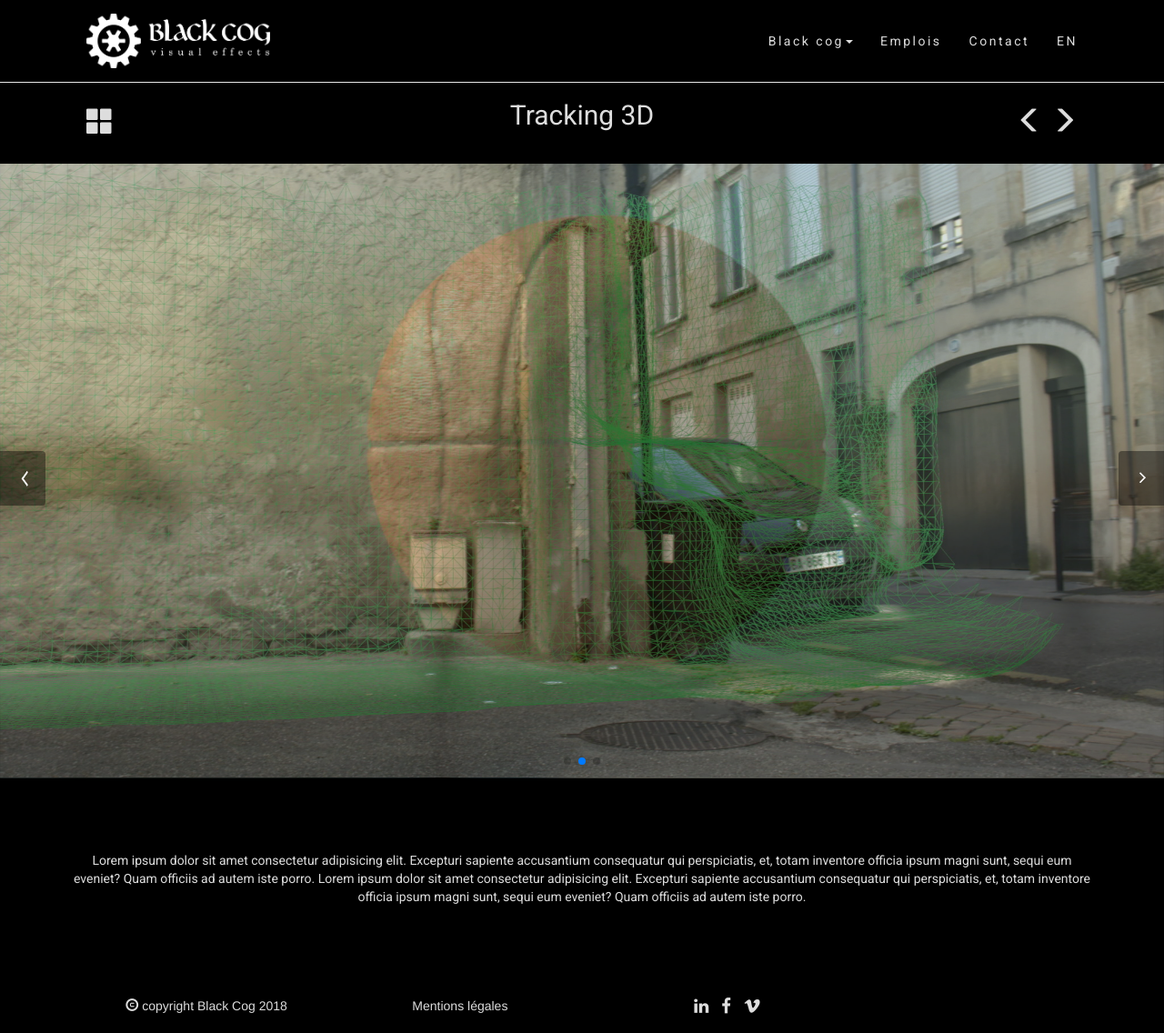
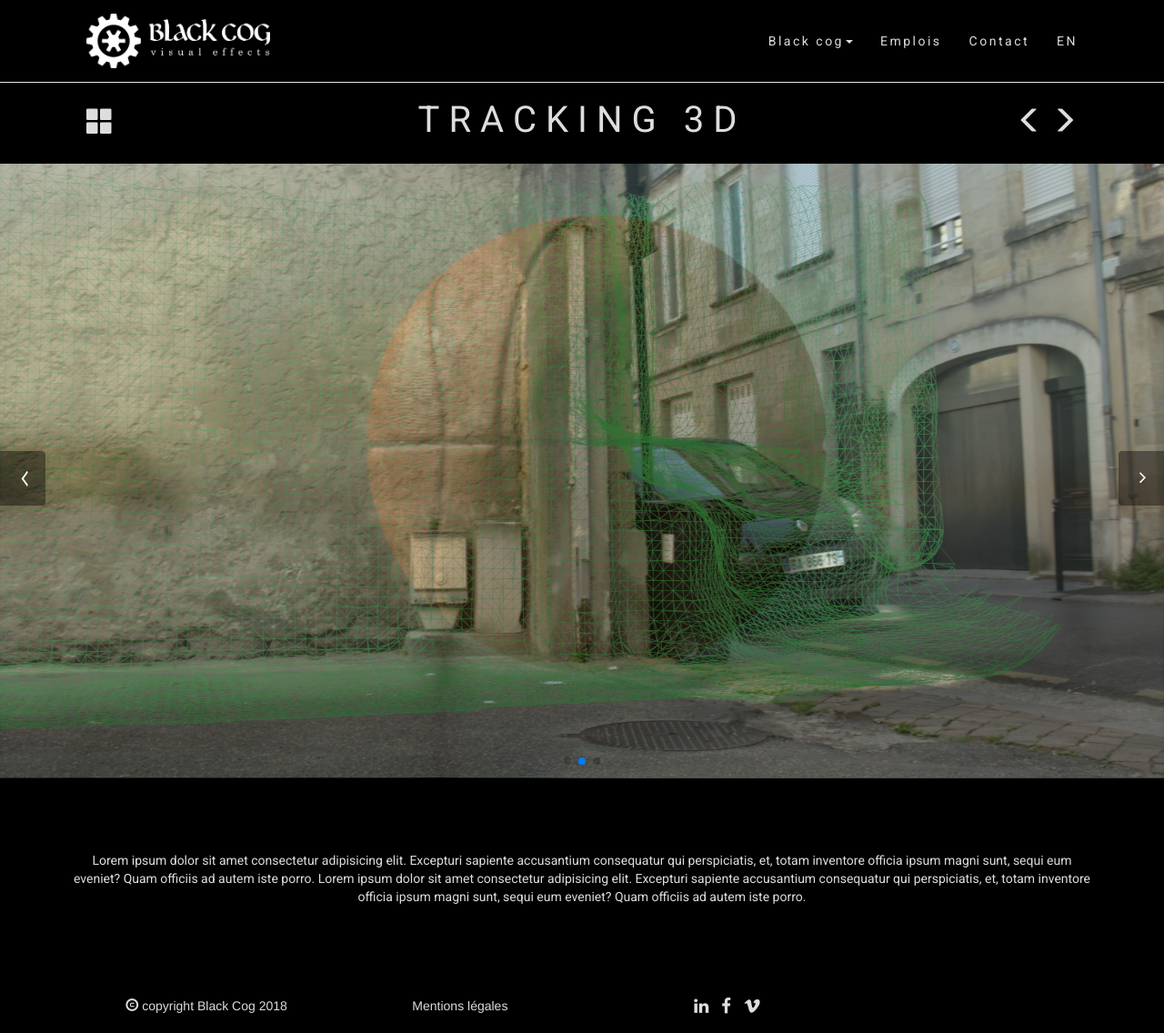
Before and after one commit to christiansen-merel/bookish-fortnight, a Jekyll site: the page built from fr/tracking3d.html, in a window 1280 px wide. Shown: the whole page at 91% size. Built offline with Jekyll 4.4.1, drawn with Linux system fonts in a browser that asks for light colours; nearby versions of some CDN libraries; library files that are not in the unit come from our copies.

Commit message:
corrige la police du titre des pages service

```diff
--- a/_layouts/service.html
+++ b/_layouts/service.html
@@ -12,7 +12,7 @@ layout: default
                     </a>
                 </div>
                 <div class="titre col-md-8">
-                    <h2>{{ page.title }}</h2>
+                    <h1>{{ page.title }}</h1>
                 </div>
                 <div class="navigation col-md-2">
                     <a href="{{ "/services/" | append: page.precedent | relative_url }}">
--- a/css/custom.css
+++ b/css/custom.css
@@ -481,6 +481,14 @@ footer a:hover {
 .page.service .en-tete.service div.titre {
     text-align: center;
 }
+.page.service .en-tete.service div.titre h1 {
+    font-family: Roboto;
+    font-weight: 400;
+    letter-spacing: 0.25em;
+    text-transform: uppercase;
+    color: #dddddd;
+    font-size: 40px;
+}
 .page.service .en-tete.service div.retour {
     padding-left: 110px;
     text-align: left;
```
